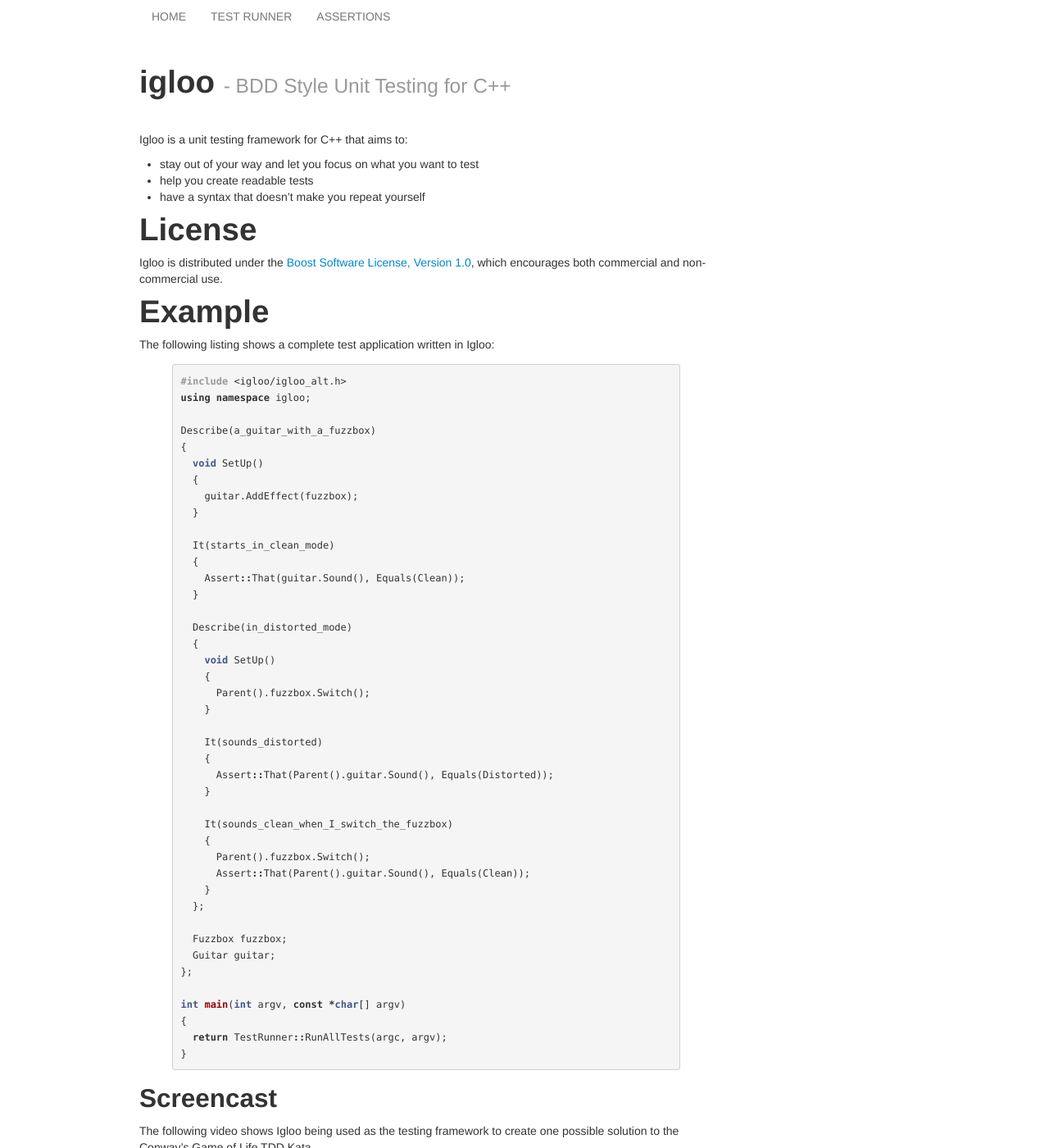
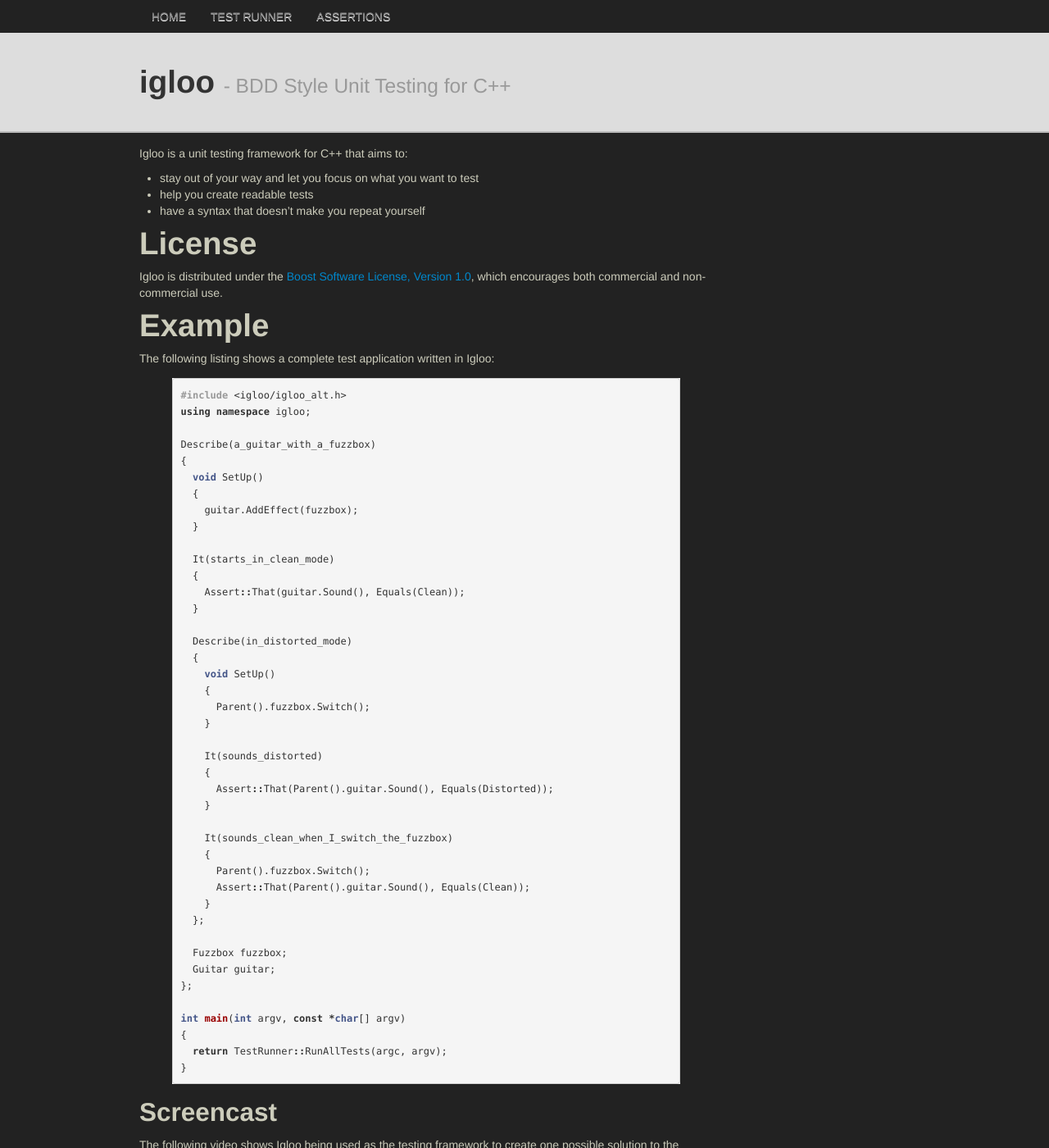
Before and after one commit to joakimkarlsson/igloo, a Jekyll site: the page built from index.md, in a window 1280 px wide and 1400 px high. Shown: the whole window at 82% size. Built offline with Jekyll 4.4.1, drawn with Linux system fonts in a browser that asks for light colours.

Commit message:
Darker theme...

```diff
--- a/_layouts/index.html
+++ b/_layouts/index.html
@@ -3,7 +3,7 @@
 ---
 
 <div class="row">
-  <div class="span9">
+  <div class="span9 article">
     {{ content }}
   </div>
 </div>
--- a/css/main.css
+++ b/css/main.css
@@ -1,7 +1,15 @@
 body {
   padding-top: 40px;
+  background: #222;
 }
 
 .jumbotron {
   padding: 30px;
+  background-color: #ddd;
+  margin-bottom: 15px;
+  border-bottom: 2px solid #BBB;
 }
+
+.article {
+  color: #CCB;
+}
```
